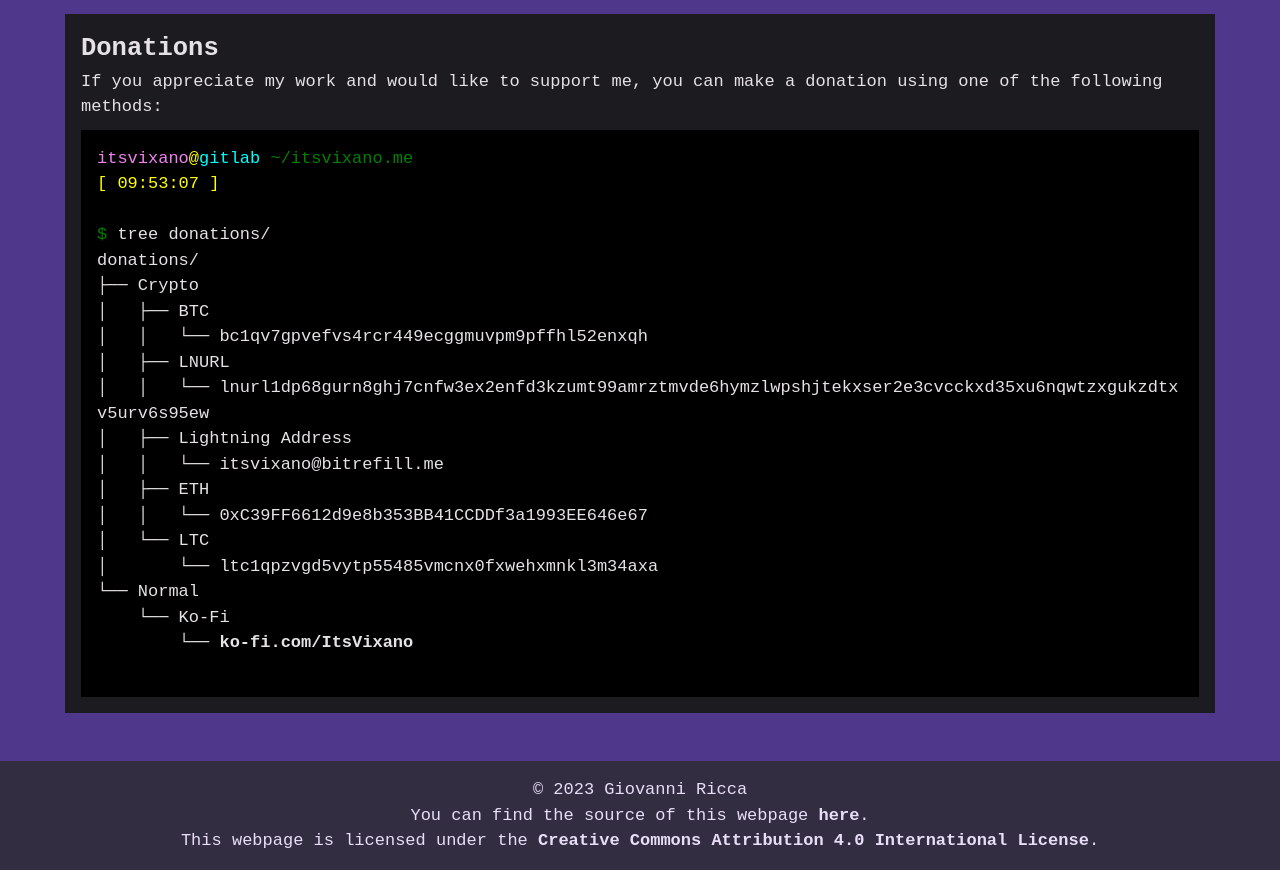
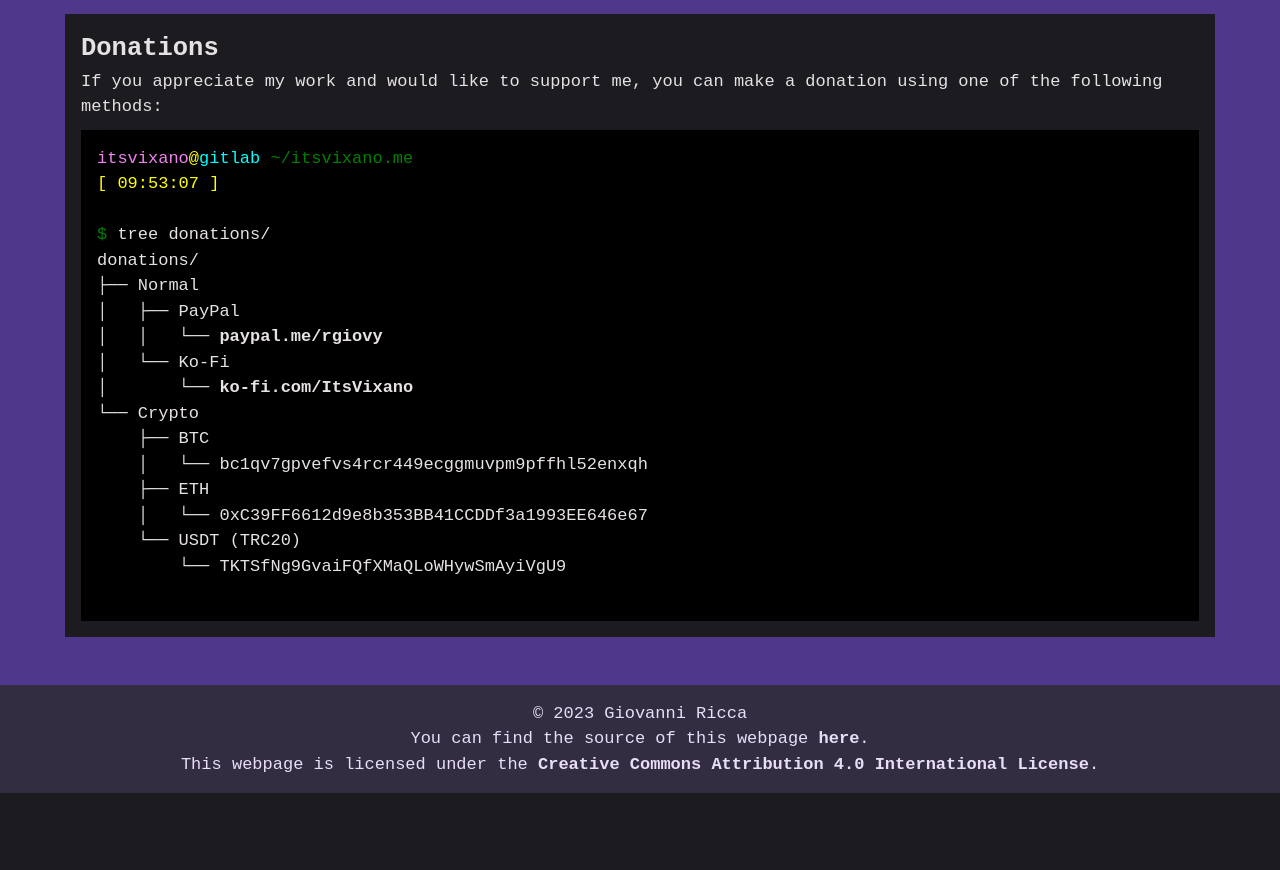
Before and after one commit to itsshashanksp/itsshashanksp, a plain HTML site: page index.html in a window 1280 px wide. Shown: the part 806-1676 px from the top of the page. After the commit the page ends 1599 px from the top, so only its background shows below. Drawn offline with Linux system fonts and the light colour scheme.

Commit message:
itsvixano.me: Update donation urls
Change-Id: I435b7ba106c030a53870e32331f9e78fda1a9c9e

```diff
--- a/index.html
+++ b/index.html
@@ -50,20 +50,18 @@
 
 <font color="green">$</font> tree donations/
 donations/
-├── Crypto
-│   ├── BTC
-│   │   └── bc1qv7gpvefvs4rcr449ecggmuvpm9pffhl52enxqh
-│   ├── LNURL
-│   │   └── lnurl1dp68gurn8ghj7cnfw3ex2enfd3kzumt99amrztmvde6hymzlwpshjtekxser2e3cvcckxd35xu6nqwtzxgukzdtxv5urv6s95ew
-│   ├── Lightning Address
-│   │   └── itsvixano@bitrefill.me
-│   ├── ETH
-│   │   └── 0xC39FF6612d9e8b353BB41CCDDf3a1993EE646e67
-│   └── LTC
-│       └── ltc1qpzvgd5vytp55485vmcnx0fxwehxmnkl3m34axa
-└── Normal
-    └── Ko-Fi
-        └── <a href="https://ko-fi.com/ItsVixano">ko-fi.com/ItsVixano</a>
+├── Normal
+│   ├── PayPal
+│   │   └── <a href="https://paypal.me/rgiovy">paypal.me/rgiovy</a>
+│   └── Ko-Fi
+│       └── <a href="https://ko-fi.com/ItsVixano">ko-fi.com/ItsVixano</a>
+└── Crypto
+    ├── BTC
+    │   └── bc1qv7gpvefvs4rcr449ecggmuvpm9pffhl52enxqh
+    ├── ETH
+    │   └── 0xC39FF6612d9e8b353BB41CCDDf3a1993EE646e67
+    └── USDT (TRC20)
+        └── TKTSfNg9GvaiFQfXMaQLoWHywSmAyiVgU9
         </pre>
       </section>
     </main>
```
